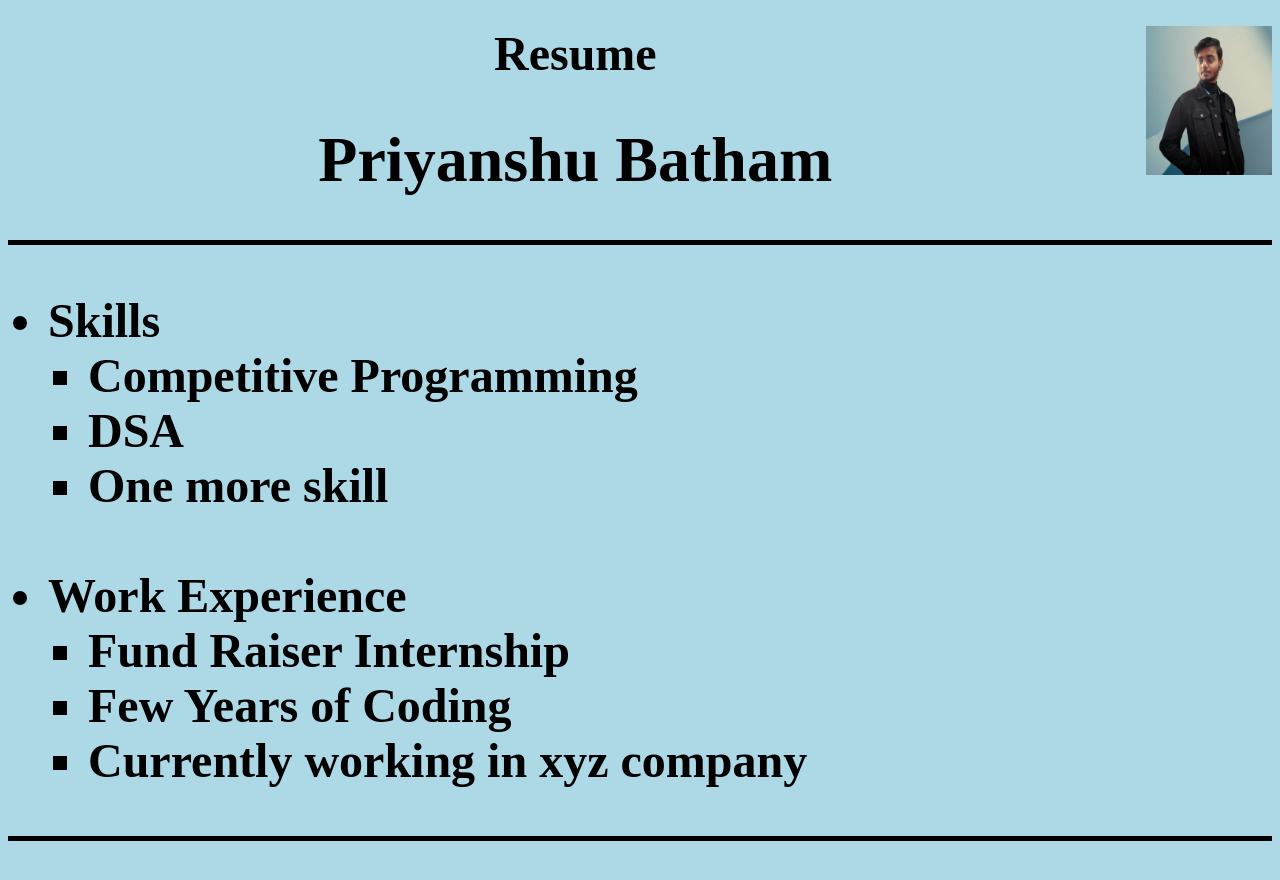
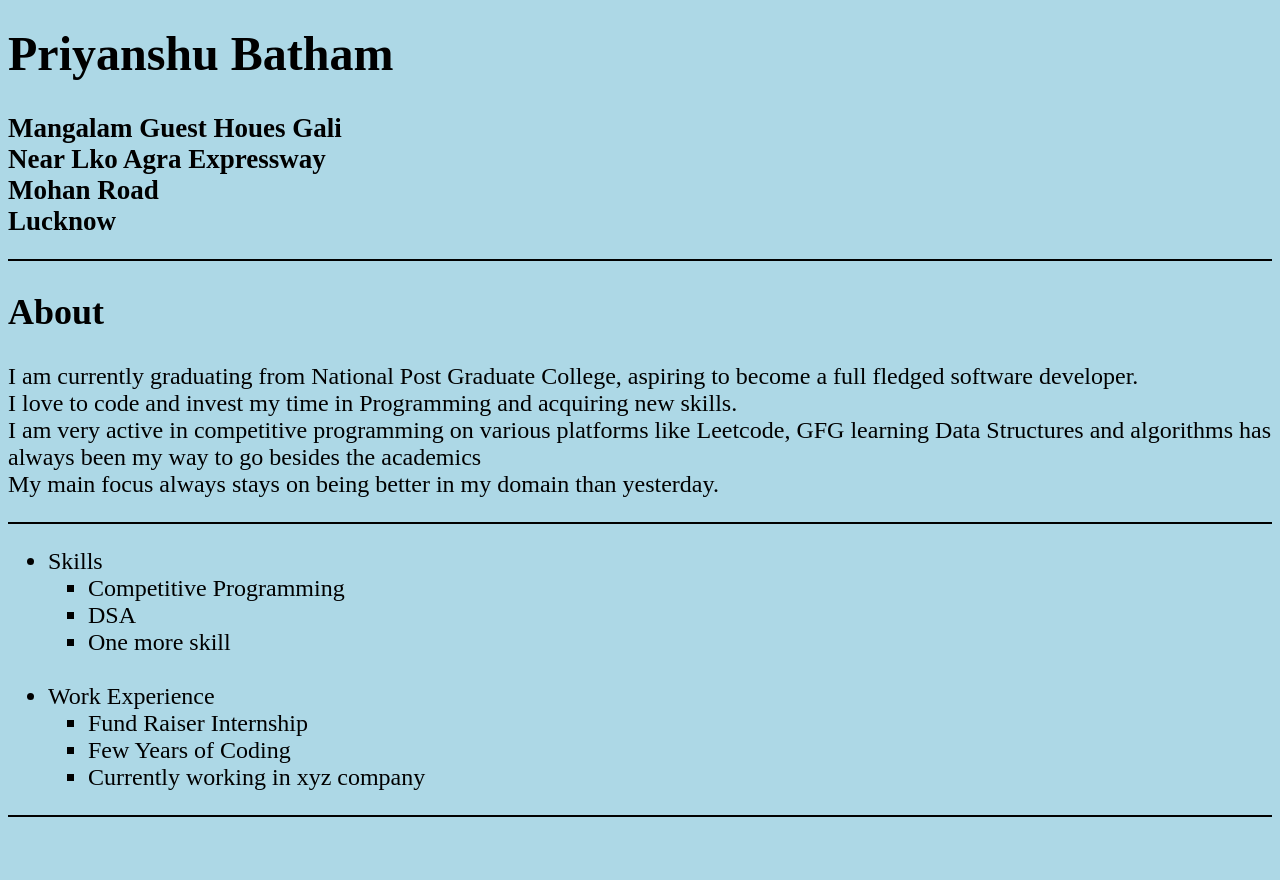
Before and after one commit to Priyanshu-Batham/WebDev, a plain HTML site: page Bca/resume/index.html in a window 1280 px wide. After the commit the page ends 843 px from the top, so only its background shows below. Drawn offline with Linux system fonts and the light colour scheme.

Commit message:
resume edit

```diff
--- a/Bca/resume/index.html
+++ b/Bca/resume/index.html
@@ -10,20 +10,40 @@
   <body topmargin="2%" bgcolor="lightblue">
 
 
-  <img src="assets/dp.png" alt="Priyanshu" height="20%" width="10%" align="right">
+ <! <img src="assets/dp.png" alt="Priyanshu" height="20%" width="10%" align="right">
 
-  <font size="5%" align="center">
-    <h1> Resume <h1>
+
+  <font size="5%">
+    <h1>Priyanshu Batham</h1>
+  </font>
+
+  <font size="4%">
+    <h2>Mangalam Guest Houes Gali<br>
+        Near Lko Agra Expressway<br>
+	Mohan Road<br>
+	Lucknow
+    </h2>
+  </font>
+
+  <hr color="Black" size="2px">
+
+  <font size="5%">
+    <h2>About</h2>
+  </font>
+
+  <font size="5%">
+    <p>
+      I am currently graduating from National Post Graduate College, aspiring to become a full fledged software developer.<br>
+      I love to code and invest my time in Programming and acquiring new skills.<br>
+      I am very active in competitive programming on various platforms like Leetcode, GFG learning Data Structures and algorithms has always been my way to go besides the academics<br>
+      My main focus always stays on being better in my domain than yesterday.
+    </p>
   </font>
 
 
-  <font size="6%" align="center">
-    <h1>Priyanshu Batham<h1>
-  </font>
+  <hr color="Black" size="2px">
 
-  <hr color="Black" size="5px">
-
-  <font size="10%">
+  <font size="5%">
   <ul>
     <li>Skills
 
@@ -43,7 +63,7 @@
   </ul>
   </font>
 
-  <hr color="Black" size="5px">
+  <hr color="Black" size="2px">
 
 
   </body>
```
